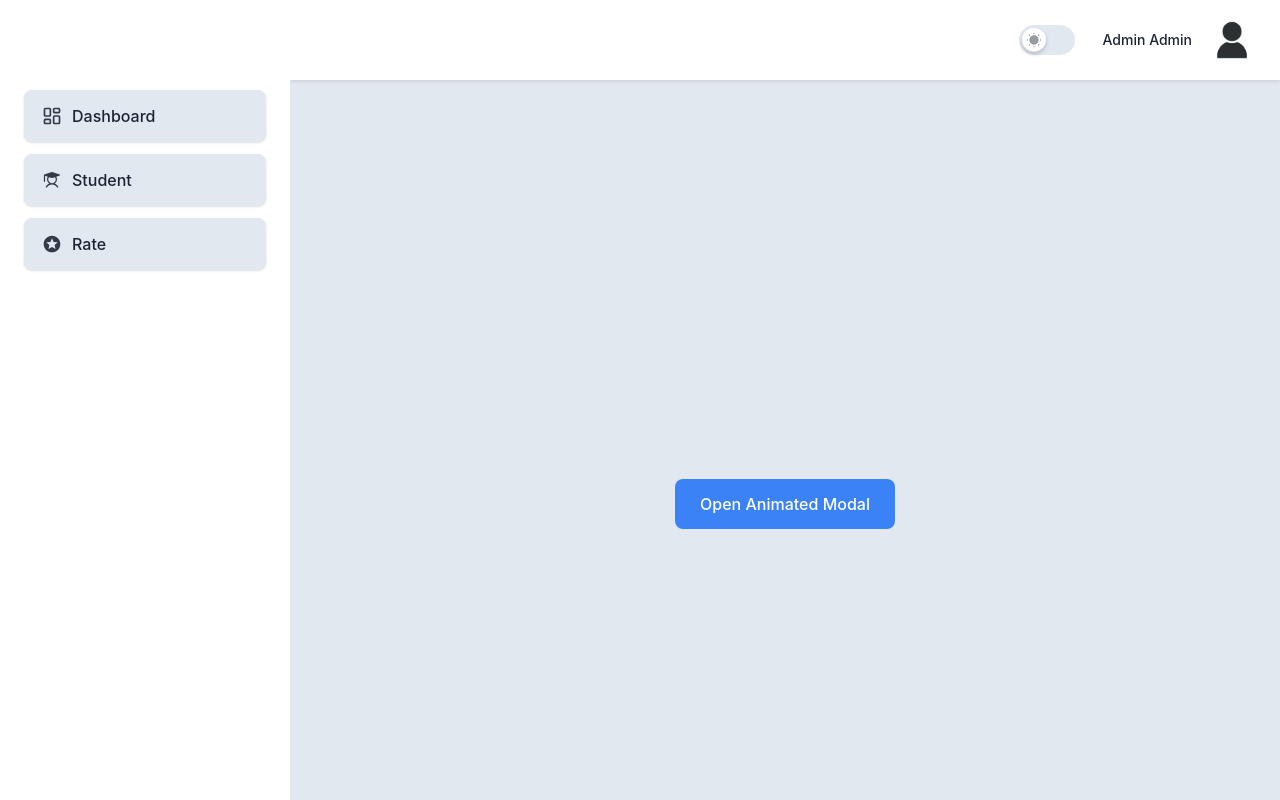
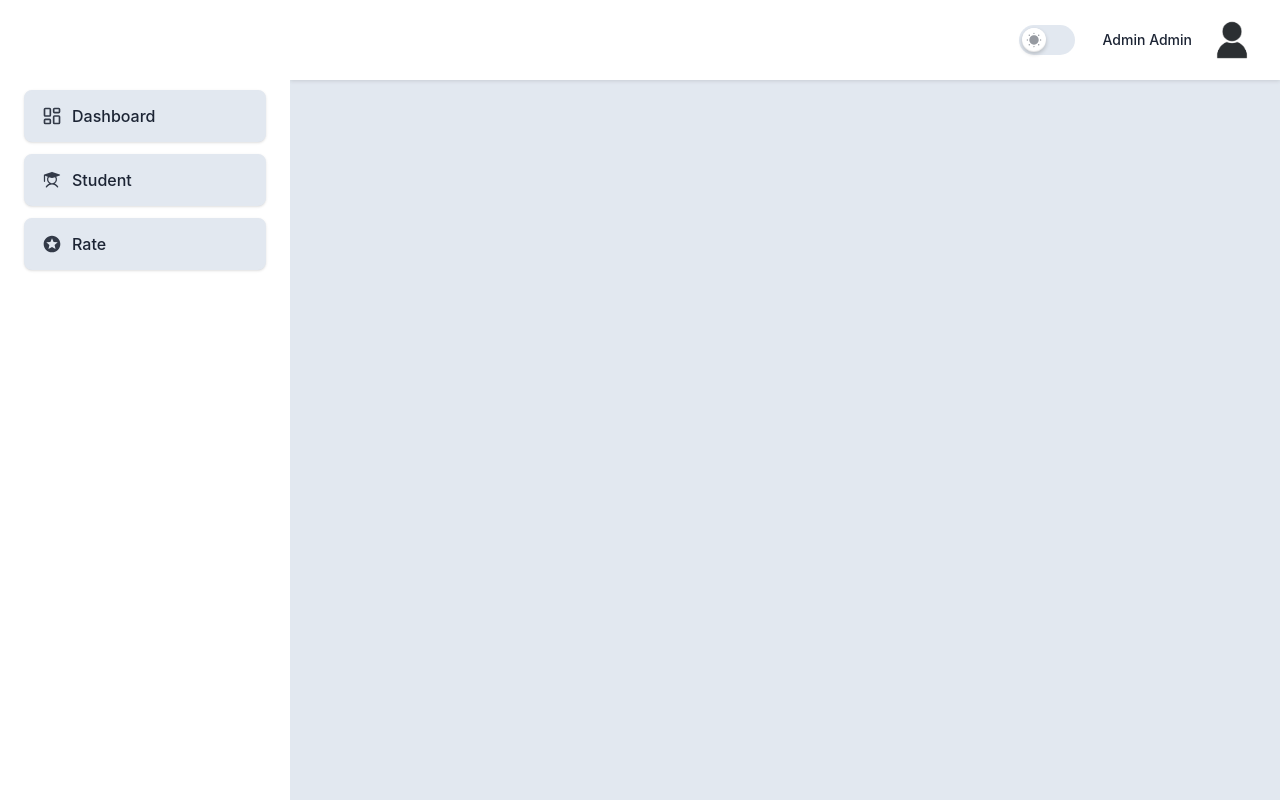
Before and after one commit to abdulazizsaidovcode/sfera-Edu, a React (Vite) app: page / in a window 1280 px wide. Built offline with nearby package versions, Linux system fonts and the light colour scheme.

Commit message:
sfsfedsf

```diff
--- a/src/pages/index.tsx
+++ b/src/pages/index.tsx
@@ -1,33 +1,9 @@
 
-import AnimatedModal from '@/components/Modal/modal';
-import React, { useState } from 'react'
+import React from 'react'
 
 function Index() {
-    const [isModalOpen, setIsModalOpen] = useState(false);
-
-    const openModal = () => setIsModalOpen(true);
-    const closeModal = () => setIsModalOpen(false);
-
     return (
-        <div className="flex items-center justify-center min-h-screen bg-gray-100">
-            <button
-                onClick={openModal}
-                className="bg-blue-500 hover:bg-blue-600 text-white px-6 py-3 rounded-lg transition-all"
-            >
-                Open Animated Modal
-            </button>
-
-            <AnimatedModal isOpen={isModalOpen} onClose={closeModal} title="Chiroyli Modal">
-                <p className="text-gray-700">
-                    Bu yerda siz modalga tegishli kontentni joylashtirishingiz mumkin.
-                </p>
-                <button
-                    onClick={closeModal}
-                    className="bg-green-500 hover:bg-green-600 text-white px-4 py-2 rounded-lg mt-4"
-                >
-                    Modalni Yopish
-                </button>
-            </AnimatedModal>
+        <div >
         </div>
     );
 }
```
